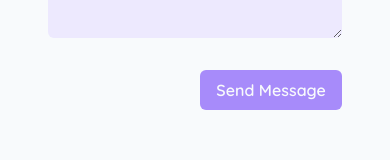
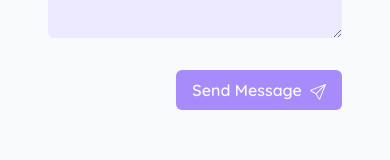
Before and after one commit to gedeapriana/gedeapriana.github.io, a React (Create React App) app: page / in a window 390 px wide. Shown: the part 4702-4862 px from the top of the page. Built offline with nearby package versions, Linux system fonts and the light colour scheme.

Commit message:
add contact me section

```diff
--- a/src/components/Footer.jsx
+++ b/src/components/Footer.jsx
@@ -6,6 +6,7 @@ import "./css/footer.css"
 import reactIcon from "./assets/footer/react.png"
 import sassIcon from "./assets/footer/sass.png"
 import tailwindIcon from "./assets/footer/tailwind.png"
+import {Send} from "react-bootstrap-icons";
 
 
 
@@ -47,10 +48,10 @@ const Footer = () => {
                       <textarea name="message" id="message" className={"block w-full bg-violet-100 p-2 rounded-md my-2 h-40"} placeholder={"Your message here..."}></textarea>
                     </div>
 
-                    <button type={"submit"} className={"bg-violet-400 px-4 py-2 text-slate-50 my-5 md:text-lg text-md ml-auto rounded-md font-semibold"}>Send Message</button>
+                    <button type={"submit"} className={"bg-violet-400 px-4 py-2 text-slate-50 my-5 md:text-lg text-md ml-auto rounded-md font-semibold"}>Send Message<Send className={"inline-block ml-2"} /></button>
                   </form>
               </div>
-              <div className="contact-me bg-blue-400 w-full md:w-5/12 p-8">ini contact</div>
+              <div className="contact-me bg-blue-400 w-full md:w-5/12 p-8">ini contact </div>
 
           </div>
       </div>
```
